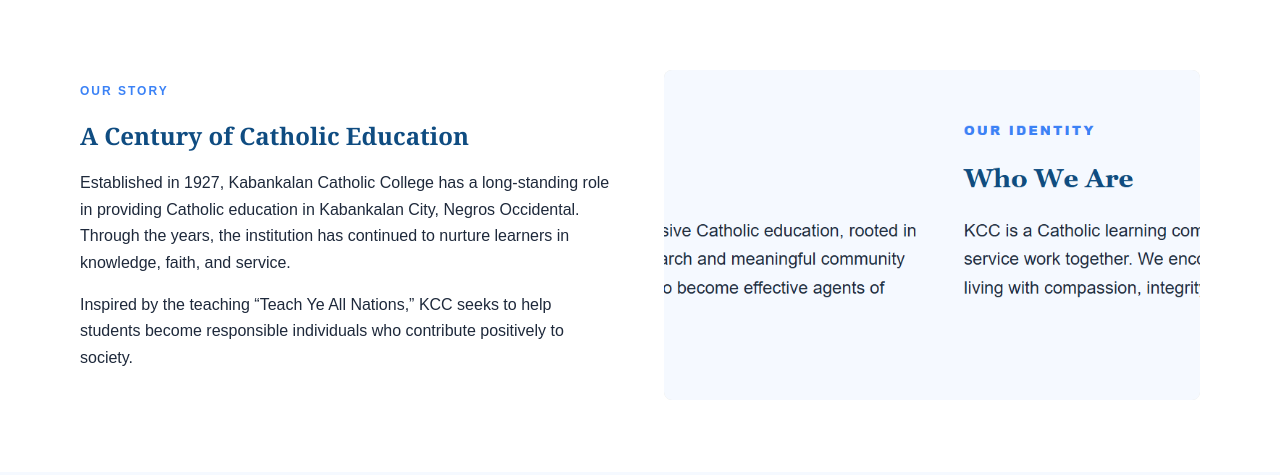
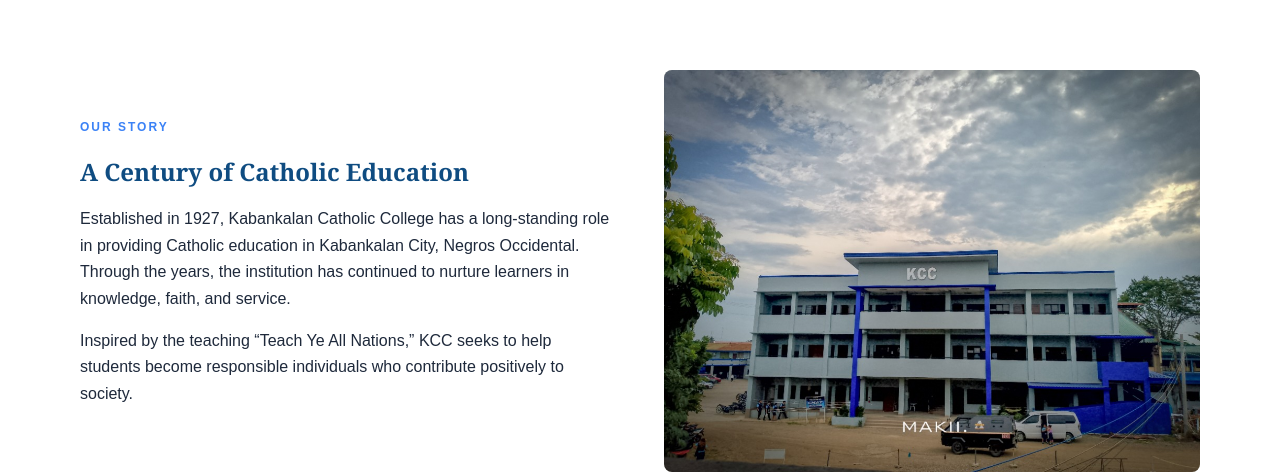
Before and after one commit to marizlausa9-ops/Lausa-project2, a plain HTML site: page about.html in a window 1280 px wide. Shown: the part 383-858 px from the top of the page. Drawn offline with Linux system fonts and the light colour scheme.

Commit message:
replacing the photo

```diff
--- a/about.html
+++ b/about.html
@@ -41,7 +41,7 @@ footer{background:#082d50;color:#dbeafe;padding:55px 24px 20px}footer h2,footer
 </div></header>
 
 <main><section class="page-hero"><div class="container"><div class="breadcrumb">Home / About</div><h1>About KCC</h1><p>Rooted in faith. Committed to learning. Inspired to serve.</p></div></section>
-<section><div class="container split"><div><div class="eyebrow">Our Story</div><h2>A Century of Catholic Education</h2><p>Established in 1927, Kabankalan Catholic College has a long-standing role in providing Catholic education in Kabankalan City, Negros Occidental. Through the years, the institution has continued to nurture learners in knowledge, faith, and service.</p><p>Inspired by the teaching “Teach Ye All Nations,” KCC seeks to help students become responsible individuals who contribute positively to society.</p></div><img class="photo" src="assets/kcc-mission-vision.png" alt="Kabankalan Catholic College mission and vision"></div></section>
+<section><div class="container split"><div><div class="eyebrow">Our Story</div><h2>A Century of Catholic Education</h2><p>Established in 1927, Kabankalan Catholic College has a long-standing role in providing Catholic education in Kabankalan City, Negros Occidental. Through the years, the institution has continued to nurture learners in knowledge, faith, and service.</p><p>Inspired by the teaching “Teach Ye All Nations,” KCC seeks to help students become responsible individuals who contribute positively to society.</p></div><img class="photo" src="assets/kcc-building.jpg" alt="Kabankalan Catholic College building"></div></section>
 <section class="soft"><div class="container grid two"><article><div class="eyebrow">Our Vision</div><h2>Our Future Direction</h2><p>Kabankalan Catholic College, Inc., as builder of the future, is a Christ-centered learning community of accountable and socially responsible individuals, that leads positive change, responds to and serves the mission of the Diocese, the nation, and the world.</p></article><article><div class="eyebrow">Our Mission</div><h2>What We Commit To</h2><p>KCC commits to provide quality and inclusive Catholic education, rooted in the Gospel and driven by innovative research and meaningful community engagements, empowering its members to become effective agents of societal transformation.</p></article></div></section>
 <section><div class="container"><div class="section-head"><div class="eyebrow">Our Values</div><h2>The Four Pillars</h2></div><div class="grid four"><div class="card"><h3>Academic Excellence</h3><p>Building knowledge and critical thinking.</p></div><div class="card"><h3>Faith Formation</h3><p>Growing through prayer and Catholic values.</p></div><div class="card"><h3>Community Service</h3><p>Serving others with compassion.</p></div><div class="card"><h3>Holistic Development</h3><p>Developing mind, character, and skills.</p></div></div></div></section></main>
 <footer><div class="footer-grid">
```
Also changed, not shown: assets/kcc-building.jpg (added), 1 other file.
